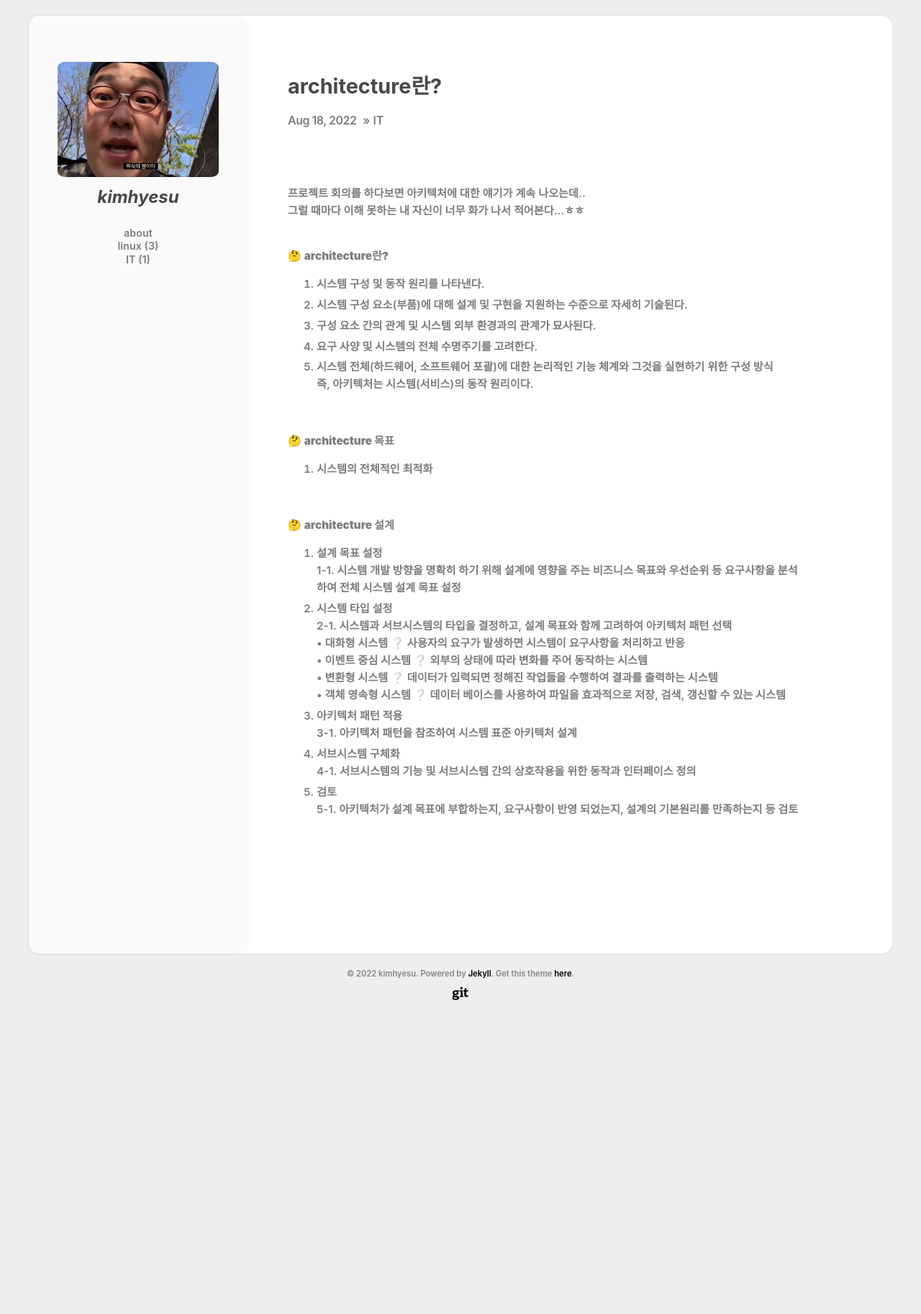
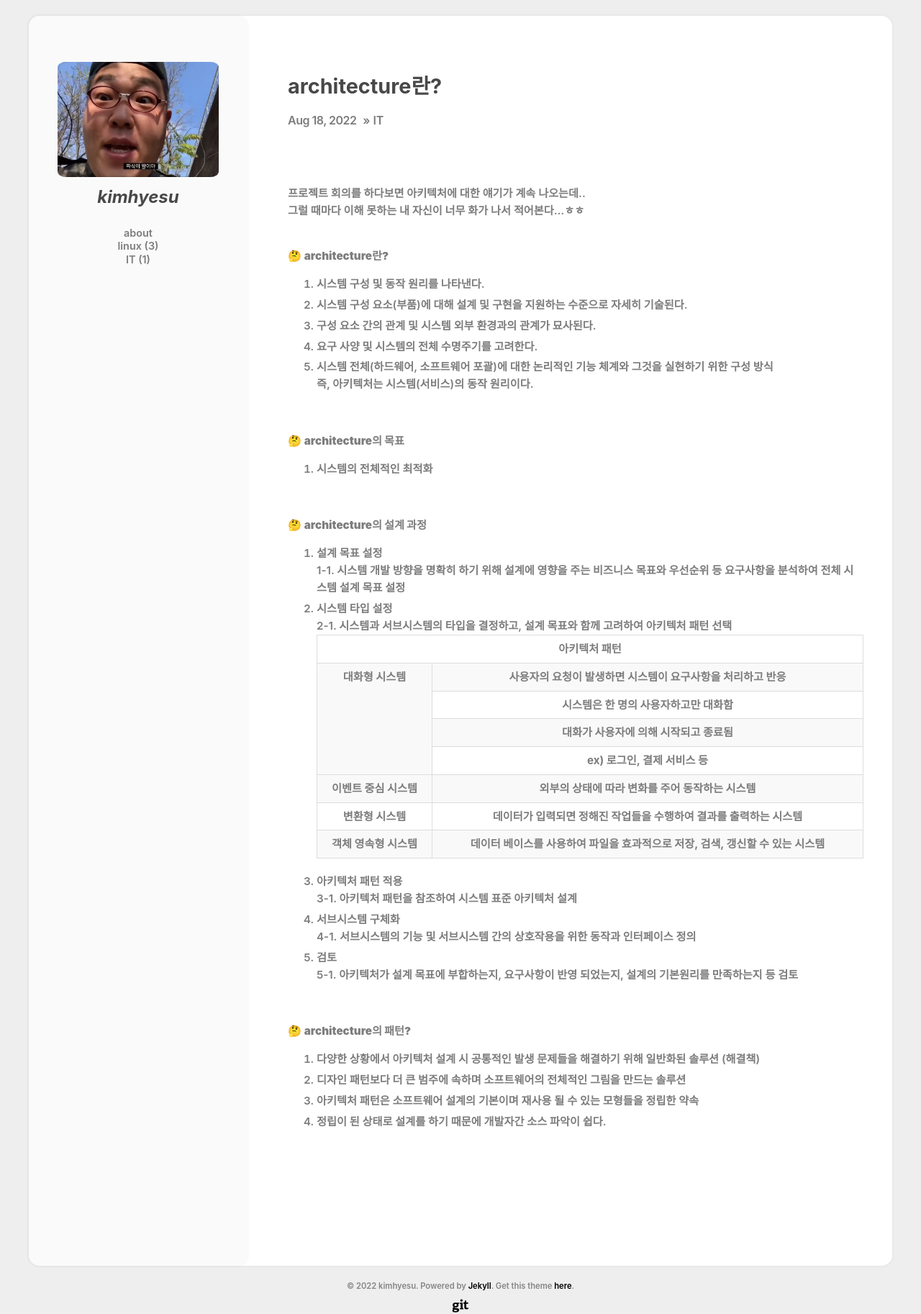
Before and after one commit to hyeesu/hyeesu.github.io, a Jekyll site: the page built from _posts/2022-08-18-architecture-01.md, in a window 1280 px wide. Shown: the whole page at 72% size. Built offline with Jekyll 4.4.1, drawn with Linux system fonts in a browser that asks for light colours; nearby versions of some CDN libraries; before the commit the page ends 1392 px from its top, so only the background shows below that.

Commit message:
architecture post

```diff
--- a/_posts/2022-08-18-architecture-01.md
+++ b/_posts/2022-08-18-architecture-01.md
@@ -25,30 +25,56 @@ comments: true
 
 <br>
 
-🤔 <strong>architecture 목표</strong>
+🤔 <strong>architecture의 목표</strong>
 <br>
 1. 시스템의 전체적인 최적화
 
 <br>
 
-🤔 <strong>architecture 설계</strong>
+🤔 <strong>architecture의 설계 과정</strong>
 <br>
 1. 설계 목표 설정
 <br>
- 1-1. 시스템 개발 방향을 명확히 하기 위해 설계에 영향을 주는 비즈니스 목표와 우선순위 등 요구사항을 분석하여 전체 시스템 설계 목표 설정
+1-1. 시스템 개발 방향을 명확히 하기 위해 설계에 영향을 주는 비즈니스 목표와 우선순위 등 요구사항을 분석하여 전체 시스템 설계 목표 설정
 <br>
 2. 시스템 타입 설정
 <br>
  2-1. 시스템과 서브시스템의 타입을 결정하고, 설계 목표와 함께 고려하여 아키텍처 패턴 선택
 <br>
-  • 대화형 시스템 ❔ 사용자의 요구가 발생하면 시스템이 요구사항을 처리하고 반응
-<br>
-  • 이벤트 중심 시스템 ❔ 외부의 상태에 따라 변화를 주어 동작하는 시스템
-<br>
-  • 변환형 시스템 ❔ 데이터가 입력되면 정해진 작업들을 수행하여 결과를 출력하는 시스템
-<br>
-  • 객체 영속형 시스템 ❔ 데이터 베이스를 사용하여 파일을 효과적으로 저장, 검색, 갱신할 수 있는 시스템
-<br>
+    <table class="table table-striped table-bordered">
+        <thead>
+            <tr>
+                <th colspan="2">아키텍처 패턴</th>
+            </tr>
+        </thead>
+        <tbody>
+            <tr>
+                <th rowspan="4">대화형 시스템</th>
+                <th>사용자의 요청이 발생하면 시스템이 요구사항을 처리하고 반응</th>
+            </tr>
+            <tr>
+                <th>시스템은 한 명의 사용자하고만 대화함</th>
+            </tr>
+            <tr>
+                <th>대화가 사용자에 의해 시작되고 종료됨</th>
+            </tr>
+            <tr>
+                <th>ex) 로그인, 결제 서비스 등</th>
+            </tr>
+            <tr>
+                <th>이벤트 중심 시스템</th>
+                <th>외부의 상태에 따라 변화를 주어 동작하는 시스템</th>
+            </tr>
+            <tr>
+                <th>변환형 시스템</th>
+                <th>데이터가 입력되면 정해진 작업들을 수행하여 결과를 출력하는 시스템</th>
+            </tr>
+            <tr>
+                <th>객체 영속형 시스템</th>
+                <th>데이터 베이스를 사용하여 파일을 효과적으로 저장, 검색, 갱신할 수 있는 시스템</th>
+            </tr>
+        </tbody>
+    </table>
 3. 아키텍처 패턴 적용
 <br>
  3-1. 아키텍처 패턴을 참조하여 시스템 표준 아키텍처 설계
@@ -60,4 +86,16 @@ comments: true
 5. 검토
 <br>
  5-1. 아키텍처가 설계 목표에 부합하는지, 요구사항이 반영 되었는지, 설계의 기본원리를 만족하는지 등 검토
+
 <br>
+
+🤔 <strong>architecture의 패턴?</strong>
+<br>
+1. 다양한 상황에서 아키텍처 설계 시 공통적인 발생 문제들을 해결하기 위해 일반화된 솔루션 (해결책)
+<br>
+2. 디자인 패턴보다 더 큰 범주에 속하며 소프트웨어의 전체적인 그림을 만드는 솔루션
+<br>
+3. 아키텍처 패턴은 소프트웨어 설계의 기본이며 재사용 될 수 있는 모형들을 정립한 약속
+<br>
+4. 정립이 된 상태로 설계를 하기 때문에 개발자간 소스 파악이 쉽다.
+<br>
--- a/assets/css/main.scss
+++ b/assets/css/main.scss
@@ -523,7 +523,7 @@ img {
     color: var(--post_text);
 
     @include breakpoint(medium) {
-        max-width: 45rem; //33rem
+        max-width: 50rem; //33rem
         margin-top: 2rem;
     }
 
```
